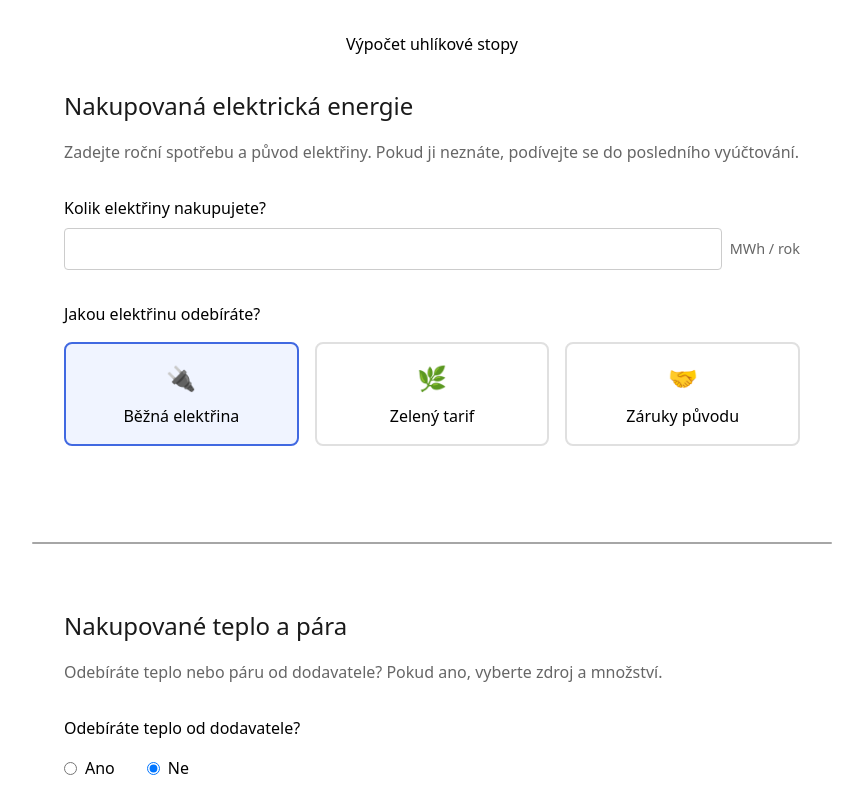
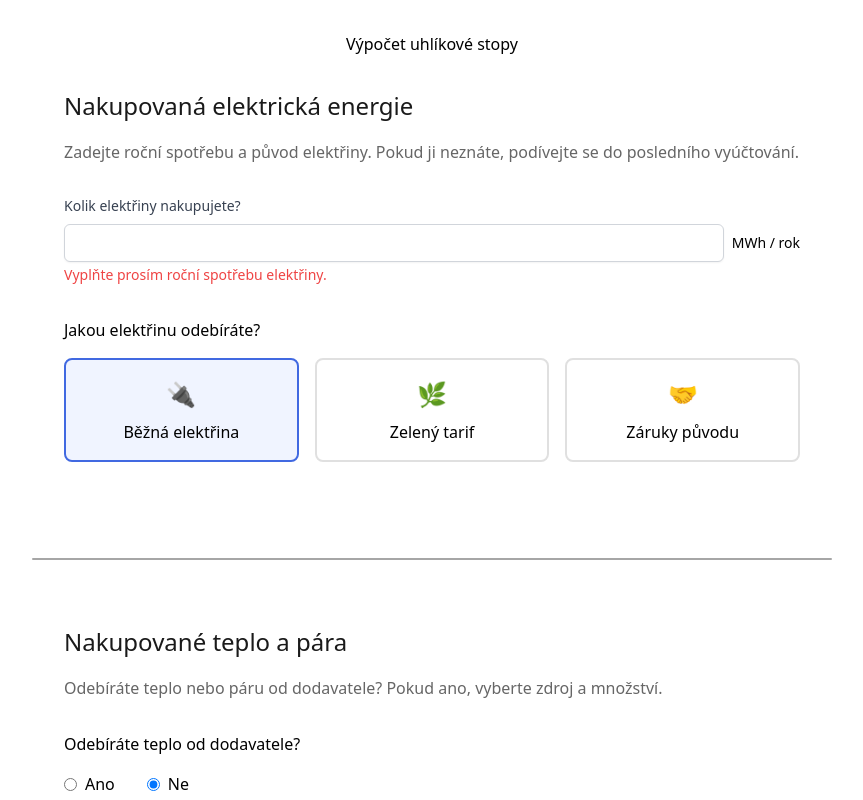
Before and after one commit to deploy-esgrovia/simple-esg-calc, a Vue app: page / in a window 1280 px wide. Shown: the top 800 px of the page, without its empty margins (208-1071 px from the left). Built offline with nearby package versions, Linux system fonts and the light colour scheme.

Commit message:
feat: style input field with tailwind

```diff
--- a/src/assets/css/style.css
+++ b/src/assets/css/style.css
@@ -558,6 +558,14 @@ video {
   position: fixed;
 }
 
+.mb-4 {
+  margin-bottom: 1rem;
+}
+
+.box-border {
+  box-sizing: border-box;
+}
+
 .block {
   display: block;
 }
@@ -570,16 +578,114 @@ video {
   display: grid;
 }
 
+.flex-1 {
+  flex: 1 1 0%;
+}
+
+.border-separate {
+  border-collapse: separate;
+}
+
 .transform {
   transform: translate(var(--tw-translate-x), var(--tw-translate-y)) rotate(var(--tw-rotate)) skewX(var(--tw-skew-x)) skewY(var(--tw-skew-y)) scaleX(var(--tw-scale-x)) scaleY(var(--tw-scale-y));
+}
+
+.items-center {
+  align-items: center;
+}
+
+.space-x-2 > :not([hidden]) ~ :not([hidden]) {
+  --tw-space-x-reverse: 0;
+  margin-right: calc(0.5rem * var(--tw-space-x-reverse));
+  margin-left: calc(0.5rem * calc(1 - var(--tw-space-x-reverse)));
+}
+
+.space-y-2 > :not([hidden]) ~ :not([hidden]) {
+  --tw-space-y-reverse: 0;
+  margin-top: calc(0.5rem * calc(1 - var(--tw-space-y-reverse)));
+  margin-bottom: calc(0.5rem * var(--tw-space-y-reverse));
+}
+
+.rounded-md {
+  border-radius: 0.375rem;
 }
 
 .border {
   border-width: 1px;
 }
 
+.border-gray-300 {
+  --tw-border-opacity: 1;
+  border-color: rgb(209 213 219 / var(--tw-border-opacity, 1));
+}
+
+.border-red-500 {
+  --tw-border-opacity: 1;
+  border-color: rgb(239 68 68 / var(--tw-border-opacity, 1));
+}
+
+.px-3 {
+  padding-left: 0.75rem;
+  padding-right: 0.75rem;
+}
+
+.py-2 {
+  padding-top: 0.5rem;
+  padding-bottom: 0.5rem;
+}
+
+.px-2 {
+  padding-left: 0.5rem;
+  padding-right: 0.5rem;
+}
+
+.py-1 {
+  padding-top: 0.25rem;
+  padding-bottom: 0.25rem;
+}
+
+.text-sm {
+  font-size: 0.875rem;
+  line-height: 1.25rem;
+}
+
+.font-medium {
+  font-weight: 500;
+}
+
+.text-gray-500 {
+  --tw-text-opacity: 1;
+  color: rgb(107 114 128 / var(--tw-text-opacity, 1));
+}
+
+.text-gray-700 {
+  --tw-text-opacity: 1;
+  color: rgb(55 65 81 / var(--tw-text-opacity, 1));
+}
+
+.text-red-500 {
+  --tw-text-opacity: 1;
+  color: rgb(239 68 68 / var(--tw-text-opacity, 1));
+}
+
+.text-black {
+  --tw-text-opacity: 1;
+  color: rgb(0 0 0 / var(--tw-text-opacity, 1));
+}
+
+.shadow-sm {
+  --tw-shadow: 0 1px 2px 0 rgb(0 0 0 / 0.05);
+  --tw-shadow-colored: 0 1px 2px 0 var(--tw-shadow-color);
+  box-shadow: var(--tw-ring-offset-shadow, 0 0 #0000), var(--tw-ring-shadow, 0 0 #0000), var(--tw-shadow);
+}
+
 .outline {
   outline-style: solid;
+}
+
+.ring-red-500 {
+  --tw-ring-opacity: 1;
+  --tw-ring-color: rgb(239 68 68 / var(--tw-ring-opacity, 1));
 }
 
 .filter {
@@ -593,3 +699,48 @@ video {
   transition-timing-function: cubic-bezier(0.4, 0, 0.2, 1);
   transition-duration: 150ms;
 }
+
+.duration-150 {
+  transition-duration: 150ms;
+}
+
+.ease-in-out {
+  transition-timing-function: cubic-bezier(0.4, 0, 0.2, 1);
+}
+
+.focus\:border-blue-500:focus {
+  --tw-border-opacity: 1;
+  border-color: rgb(59 130 246 / var(--tw-border-opacity, 1));
+}
+
+.focus\:border-red-500:focus {
+  --tw-border-opacity: 1;
+  border-color: rgb(239 68 68 / var(--tw-border-opacity, 1));
+}
+
+.focus\:outline-none:focus {
+  outline: 2px solid transparent;
+  outline-offset: 2px;
+}
+
+.focus\:ring-2:focus {
+  --tw-ring-offset-shadow: var(--tw-ring-inset) 0 0 0 var(--tw-ring-offset-width) var(--tw-ring-offset-color);
+  --tw-ring-shadow: var(--tw-ring-inset) 0 0 0 calc(2px + var(--tw-ring-offset-width)) var(--tw-ring-color);
+  box-shadow: var(--tw-ring-offset-shadow), var(--tw-ring-shadow), var(--tw-shadow, 0 0 #0000);
+}
+
+.focus\:ring-1:focus {
+  --tw-ring-offset-shadow: var(--tw-ring-inset) 0 0 0 var(--tw-ring-offset-width) var(--tw-ring-offset-color);
+  --tw-ring-shadow: var(--tw-ring-inset) 0 0 0 calc(1px + var(--tw-ring-offset-width)) var(--tw-ring-color);
+  box-shadow: var(--tw-ring-offset-shadow), var(--tw-ring-shadow), var(--tw-shadow, 0 0 #0000);
+}
+
+.focus\:ring-blue-500:focus {
+  --tw-ring-opacity: 1;
+  --tw-ring-color: rgb(59 130 246 / var(--tw-ring-opacity, 1));
+}
+
+.focus\:ring-red-500:focus {
+  --tw-ring-opacity: 1;
+  --tw-ring-color: rgb(239 68 68 / var(--tw-ring-opacity, 1));
+}
--- a/src/components/InputWithUnit.vue
+++ b/src/components/InputWithUnit.vue
@@ -21,57 +21,23 @@ const emit = defineEmits(['update:modelValue']);
 </script>
 
 <template>
-	<div>
-		<label v-if="label" class="input-label">
+	<div class="space-y-2 mb-4">
+		<label v-if="label" class="block text-sm font-medium text-gray-700">
 			{{ label }}
 		</label>
-		<div class="input-with-unit">
+		<div class="flex items-center space-x-2">
 			<input
 				:type="type"
 				:value="modelValue"
 				@input="$emit('update:modelValue', $event.target.value)"
-				class="input-field"
+				class="flex-1 px-3 py-2 border rounded-md text-sm shadow-sm focus:outline-none focus:ring-1 focus:ring-blue-500 focus:border-blue-500
+        transition duration-150 ease-in-out
+        border-gray-300"
 			/>
-			<span class="unit">{{ unit }}</span>
+			<span class="text-sm text-black">{{ unit }}</span>
 		</div>
+		<span v-if="error && errorMessage" class="text-sm text-red-500">
+			{{ errorMessage }}
+		</span>
 	</div>
 </template>
-
-<style scoped>
-.input-label {
-  display: block;
-  margin-top: 0.5rem;
-  margin-bottom: 0.5rem;
-  font-weight: 500;
-}
-
-.input-with-unit {
-  display: flex;
-  align-items: center;
-  gap: 0.5rem;
-}
-
-.input-field {
-  flex: 1;
-  padding: 0.5rem;
-  border: 1px solid #ccc;
-  border-radius: 4px;
-  font-size: 1rem;
-}
-
-.input-field.error {
-  border-color: #dc3545;
-}
-
-.unit {
-  color: #666;
-  font-size: 0.9rem;
-}
-
-.error-message {
-  color: #dc3545;
-  font-size: 0.875rem;
-  margin-top: 0.25rem;
-  display: block;
-}
-</style>
```
